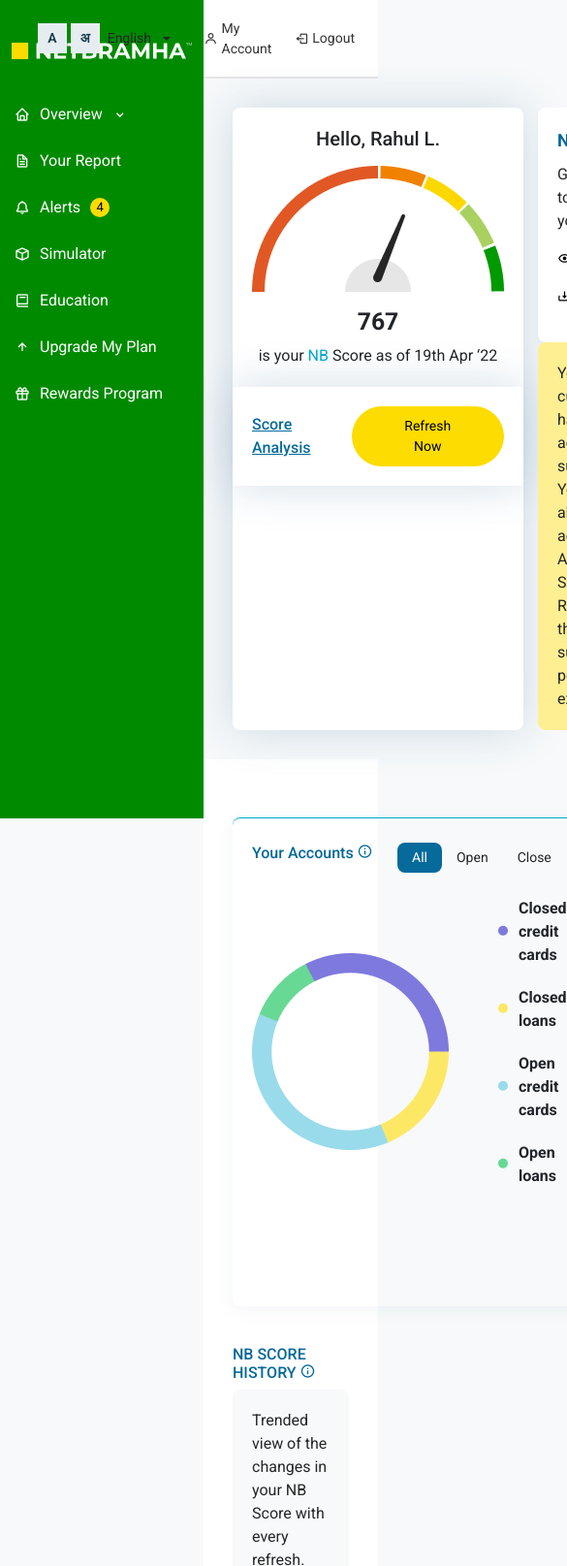
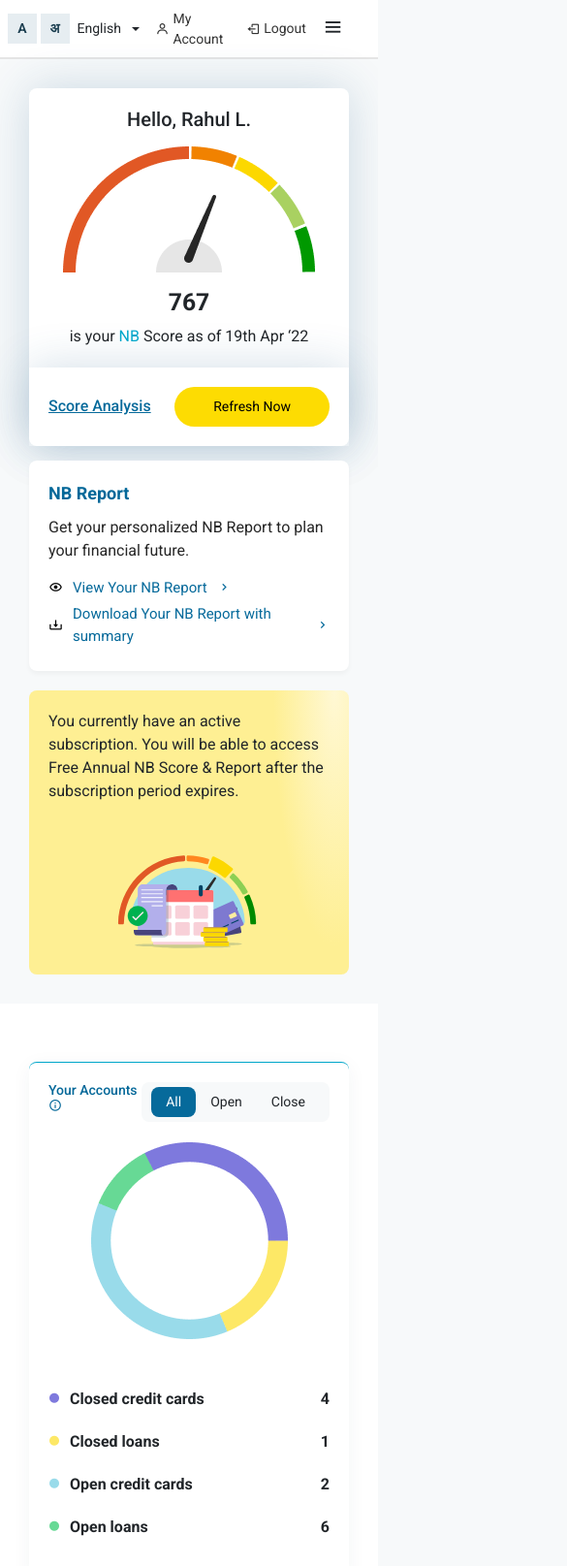
Before and after one commit to muhammedanasm/netbramha, a plain HTML site: page index.html in a window 390 px wide. Shown: the top 1615 px of the page at 97% size, 585 px wide, since content can reach past the window. Drawn offline with nearby package versions, Linux system fonts and the light colour scheme.

Commit message:
newdesign

```diff
--- a/css/index.css
+++ b/css/index.css
@@ -46,7 +46,15 @@ p {
   position: fixed;
   left: 0;
   height: 100%;
+  left: -260px; /* hidden by default */
+  transition: left 0.3s ease;
+  z-index: 1050;
 }
+/* Sidebar open on mobile */
+.sidebar.active {
+  left: 0;
+}
+
 .sidebar_info {
   padding: 20px 0px;
 }
@@ -434,3 +442,55 @@ p {
   font-size: 12px;
   text-decoration: underline;
 }
+
+/* mobile device */
+@media (min-width: 300px) and (max-width: 767px) {
+  .welcome_section {
+    grid-template-columns: 1fr;
+  }
+  .parent_accounts {
+    grid-template-columns: 1fr;
+  }
+  .graph__parent {
+    grid-template-columns: 1fr;
+  }
+  .dashboard_content {
+    padding-left: 0px;
+  }
+  .header_left {
+    display: none !important;
+  }
+  .header {
+    gap: 5px !important;
+  }
+  .right-sec {
+    display: none;
+  }
+  .nb_report_card2 {
+    flex-direction: column;
+    margin-top: 20px;
+  }
+  .account_details {
+    grid-template-columns: 1fr;
+    align-items: center;
+  }
+  .acc_1 {
+    display: flex;
+    align-items: center;
+    justify-content: center;
+  }
+  .acc_head h3 {
+    font-size: 14px;
+  }
+  .footer_links {
+    gap: 30px;
+    justify-content: space-between;
+  }
+}
+
+/* On desktop (>=768px), always show */
+@media (min-width: 768px) {
+  .sidebar {
+    left: 0 !important;
+  }
+}
--- a/index.html
+++ b/index.html
@@ -86,9 +86,10 @@
             <div
               class="header d-flex align-items-center justify-content-end gap-4 px-4 py-2"
             >
+
               <!-- Left -->
               <div
-                class="header_left d-flex align-items-center gap-2 fw-normal"
+                class="header_left d-none d-md-flex align-items-center gap-2 fw-normal"
               >
                 <i class="bx bx-help-circle"></i>
                 <span>How It Works</span>
@@ -129,6 +130,10 @@
                   Logout
                 </a>
               </div>
+               <!-- Hamburger for mobile -->
+  <button class="btn d-md-none" id="menu-toggle">
+    <i class="bx bx-menu fs-3"></i>
+  </button>
             </div>
           </div>
           <!-- dashboard content -->
--- a/js/main.js
+++ b/js/main.js
@@ -53,3 +53,13 @@ new Chart(ctx, {
     },
   },
 });
+
+// toggle sidebar
+document.addEventListener("DOMContentLoaded", function () {
+  const menuToggle = document.getElementById("menu-toggle");
+  const sidebar = document.querySelector(".sidebar");
+
+  menuToggle.addEventListener("click", function () {
+    sidebar.classList.toggle("active");
+  });
+});
```
